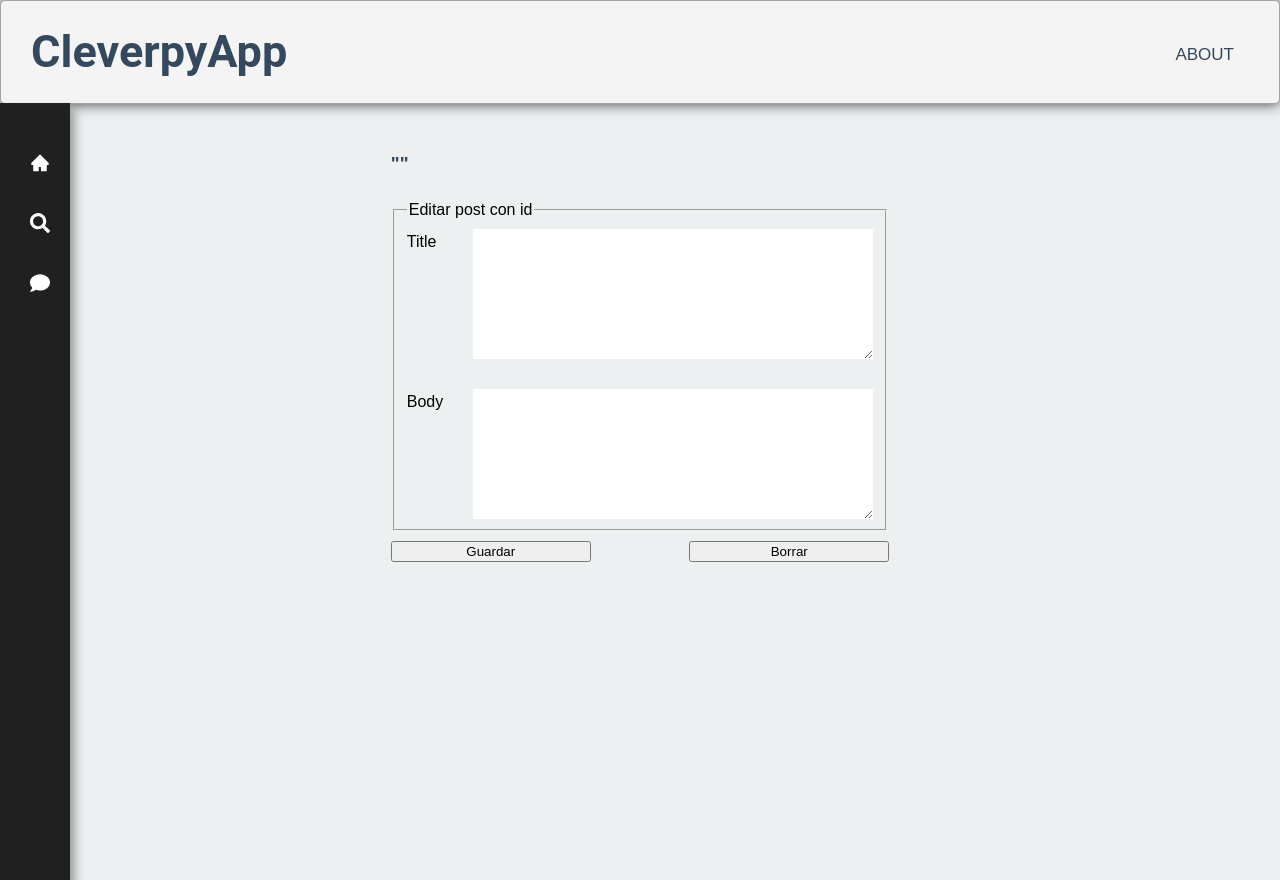
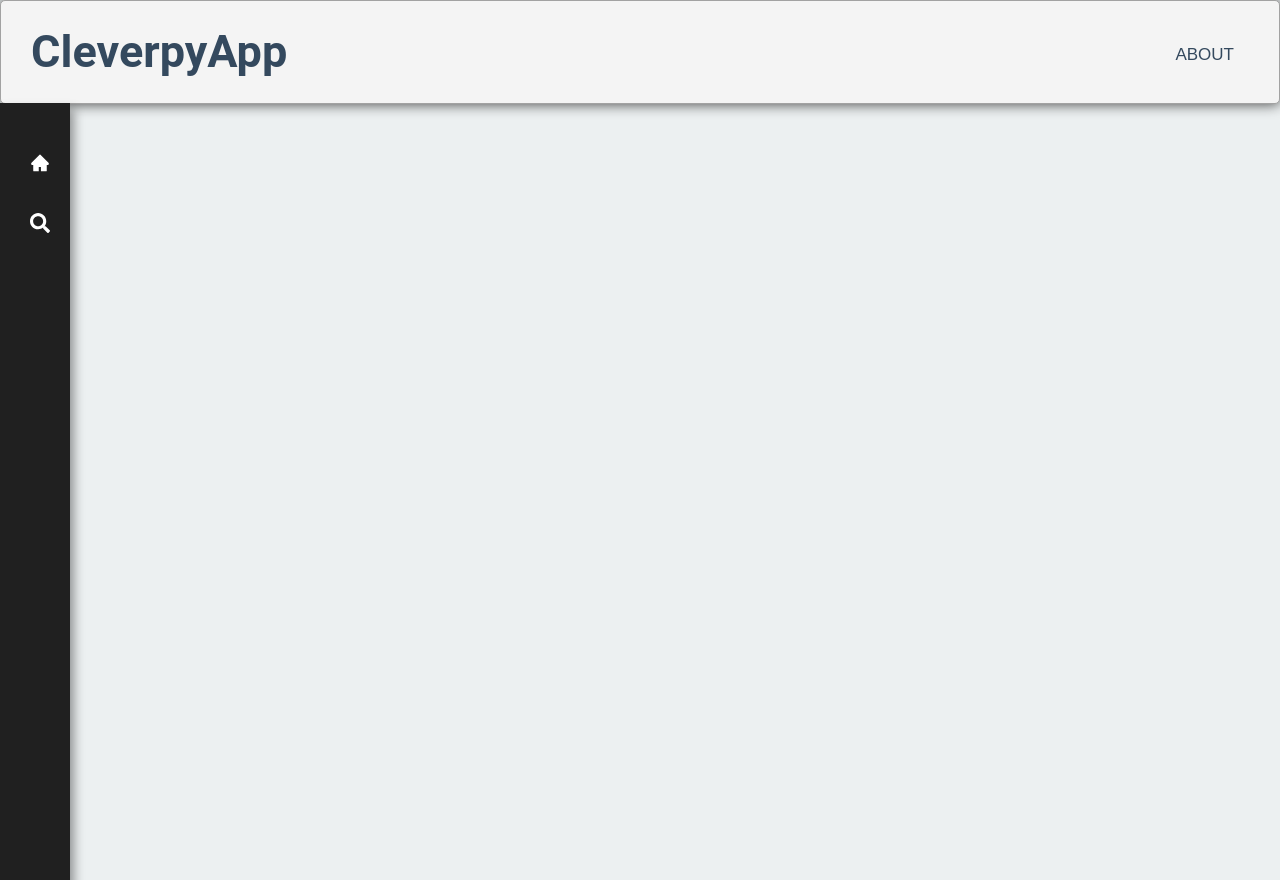
Before and after one commit to Agut14/cleverpy-app, a React (Create React App) app: page /home/edit/1 in a window 1280 px wide. After the commit the page ends 800 px from the top, so only its background shows below. Built offline with nearby package versions, Linux system fonts and the light colour scheme; no server answers.

Commit message:
dialog y borrar posts

```diff
--- a/src/app/components/AlertDialog.tsx
+++ b/src/app/components/AlertDialog.tsx
@@ -2,7 +2,6 @@ import { Button, Dialog, DialogActions, DialogContent, DialogContentText, Dialog
 import { AlertDialogProps } from '../../interfaces/alertDialog';
 
 export const AlertDialog = ( {open, handleClose, handleCloseDelete}: AlertDialogProps) => {
-
 
   return (
     <Dialog
--- /dev/null
+++ b/src/app/hooks/useDialog.ts
@@ -0,0 +1,31 @@
+import { useState } from 'react';
+import { usePosts } from './usePosts';
+
+
+export const useDialog = () => {
+
+    const [open, setIsOpen ] = useState(false);
+
+    const openDialog = ( open: boolean, event: React.FormEvent ) => {
+      event.preventDefault();
+      setIsOpen(open);
+    }
+
+    const handleClose = () => {
+        setIsOpen( !open );
+    };
+
+    const handleCloseDelete = (fn: () => void) => {
+        setIsOpen( !open );
+        fn();
+    };
+
+
+  return {
+    open,
+    setIsOpen,
+    handleClose,
+    handleCloseDelete,
+    openDialog
+  }
+}
--- a/src/app/hooks/usePosts.ts
+++ b/src/app/hooks/usePosts.ts
@@ -1,6 +1,7 @@
-import { useEffect } from "react";
+import { useEffect, useState } from "react";
 import { useSelector } from "react-redux";
 import { useAppDispatch } from "../../hooks";
+import { useForm } from "../../hooks/useForm";
 import { post} from "../../interfaces/postInterface";
 import { RootState } from "../../store/store";
 import { getPosts, updatePosts } from '../slices/post/thunks';
@@ -10,10 +11,14 @@ export const usePosts = () => {
 
     const dispatch = useAppDispatch();
     const { posts, isLoading } = useSelector( (state: RootState ) => state.posts);
+    const  { toggleForm } = useForm();
+
+    useEffect(() => {
+      dispatch(getPosts());
+    }, [ ]);
 
 
-    const deletePost = (event?: React.FormEvent) => {
-      event?.preventDefault();
+    const deletePost = () => {
       console.log('Post borrado con éxito');
     }
 
@@ -25,12 +30,11 @@ export const usePosts = () => {
 
     const updatePostsFromHook = (event: React.FormEvent, id?: number, data?: string) => {
       event?.preventDefault();
+      toggleForm( event );
       dispatch( updatePosts( id ) );
     }
 
-    useEffect(() => {
-        dispatch(getPosts());
-      }, [ ]);
+
 
   return { posts, isLoading, deletePost, getPostById, updatePostsFromHook };
 }
--- a/src/app/pages/ComentariosPage.tsx
+++ /dev/null
@@ -1,7 +0,0 @@
-
-
-export const ComentariosPage = () => {
-  return (
-    <div>ComentariosPage</div>
-  )
-}
--- a/src/app/pages/EditPage.tsx
+++ b/src/app/pages/EditPage.tsx
@@ -1,28 +1,33 @@
-import { useParams } from "react-router-dom"
+import { Navigate, useParams } from "react-router-dom"
 import { usePosts } from '../hooks/usePosts';
 import '../styles/editPageStyles.scss'
 import { useForm } from '../../hooks/useForm';
 import { post } from "../../interfaces/postInterface";
-
-
+import { useMemo, useState } from 'react';
+import { AlertDialog } from '../components/AlertDialog';
+import { useDialog } from '../hooks/useDialog';
 
 
 
 export const EditPage = () => {
 
-    const { id } = useParams();
-
-   const { posts, getPostById, deletePost, updatePostsFromHook } = usePosts();
-  //  const post = getPostById(id); es una forma de hacerlo
-  //aquí va otr
-
-  const post = posts.find(post => String(post.id) === id);
-
-   const { body, title, onHandleChange } = useForm({
+  const { id } = useParams();
+  const { getPostById, deletePost, updatePostsFromHook, isLoading } = usePosts();
+  const { open, openDialog, handleClose, handleCloseDelete } = useDialog();
+  const post = useMemo(() => getPostById( id ), [ id ]);
+  const { isDisabled, toggleForm, body, title, onHandleChange } = useForm({
     body: post?.body,
     title: post?.title
    });
 
+   const updatePostForm = (event: React.FormEvent, id: number | undefined, data: string | undefined) => {
+    updatePostsFromHook(event, id, data);
+    toggleForm(event)
+   }
+
+  if( !post ){
+    return <Navigate to={'/'} />
+  }
 
    const formData: post = {
     userId: post?.userId,
@@ -31,14 +36,11 @@ export const EditPage = () => {
     body: body
    }
 
-   const isDisabled = false;
-
-
+   if(!isLoading){
     return (
       <div className="edit-page-content">
           <div className="edit-form">
-            <h3>"{ post?.title }"</h3>
-
+            <h3>Editar post { id }</h3>
 
             <form action="#">
               <fieldset className="edit-form-fields" disabled={isDisabled}>
@@ -55,14 +57,23 @@ export const EditPage = () => {
                   onChange={(event) => onHandleChange(event.target) } />
               </fieldset>
               <div className="edit-page-buttons">
-                  { isDisabled ? <button>Editar</button> : <button onClick={ (event) => updatePostsFromHook(event, post?.id, JSON.stringify(formData)) }>Guardar</button>}
-                  <button onClick={ (event)=> deletePost(event)}>Borrar</button>
+                  { isDisabled ? <button onClick={ (event) => toggleForm(event) }>Editar</button>
+                  : <button onClick={ (event) => updatePostForm(event, post?.id, JSON.stringify(formData)) }>Guardar</button>}
+                  <button onClick={ (event) => openDialog(true, event) }>Borrar</button>
               </div>
+            </form>
+          </div>
+          <AlertDialog open={open} handleClose={handleClose} handleCloseDelete={() => handleCloseDelete(deletePost)} />
+      </div>
+)
+   }else {
+    return (
+      <div className="edit-page-content">
+      <div>Loading...</div>
+    </div>
+    )
+   }
 
 
-            </form>
-          </div>
-      </div>
-)
 
 }
--- a/src/app/pages/HomePage.tsx
+++ b/src/app/pages/HomePage.tsx
@@ -1,7 +1,7 @@
 import '../styles/cardStyles.scss'
 import { usePosts } from '../hooks/usePosts';
 import { useUsers } from '../hooks/useUsers';
-import { Link } from 'react-router-dom';
+import { NavLink } from 'react-router-dom';
 
 
 export const HomePage = () => {
@@ -26,7 +26,7 @@ export const HomePage = () => {
           </div>
           <div className='card-body'>
              <p>{ post.body }</p>
-             <Link to={`edit/${post.id}`}><button className='edit'>Editar</button></Link>
+             <NavLink to={`/edit/${post.id}`}><button className='edit'>Editar</button></NavLink>
           </div>
           </div>
       ))}
--- a/src/app/slices/post/thunks.ts
+++ b/src/app/slices/post/thunks.ts
@@ -33,7 +33,6 @@ export const updatePosts = ( id?: number, data?: string ) => {
     return async (dispatch: AppDispatch, getState: () => RootState) => {
         dispatch( setLoadingPosts() );
         updatePostFromApi( dispatch, id, data );
-        getPostFromApi( dispatch );
     }
 
 }
--- a/src/hooks/useForm.ts
+++ b/src/hooks/useForm.ts
@@ -6,6 +6,7 @@ export const useForm = (initialForm: formValues = {} ) => {
     const [ isErrorState, setIsErrorState ] = useState( false );
 
     const { body, username, title } = formState;
+    const [ isDisabled, setIsDisabled ] = useState( true );
 
     const onHandleChange = (target: HTMLInputElement | HTMLTextAreaElement) => {
         const { name, value } = target;
@@ -16,6 +17,11 @@ export const useForm = (initialForm: formValues = {} ) => {
             }
         )
     };
+
+    const toggleForm = (event: React.FormEvent) => {
+        event.preventDefault();
+        setIsDisabled( !isDisabled );
+    }
 
     const resetData = ( event: React.FormEvent ) => {
         event.preventDefault();
@@ -37,6 +43,8 @@ export const useForm = (initialForm: formValues = {} ) => {
     onHandleChange,
     resetData,
     isErrorState,
-    sendData
+    sendData,
+    toggleForm,
+    isDisabled
   }
 }
--- a/src/router/InnerRoutes.tsx
+++ b/src/router/InnerRoutes.tsx
@@ -1,7 +1,6 @@
 import { Route, Routes } from "react-router-dom"
 import { AboutPage } from "../app/pages/AboutPage"
 import { BuscarPage } from "../app/pages/BuscarPage"
-import { ComentariosPage } from "../app/pages/ComentariosPage"
 import { HomePage } from "../app/pages/HomePage"
 import { NavBar } from '../ui/components/navbar/NavBar';
 import { SideBar } from "../ui/components/sidebar/SideBar"
@@ -18,8 +17,7 @@ export const InnerRoutes = () => {
             <Route path='home' element={<HomePage />}/>
             <Route path='about' element={<AboutPage />}/>
             <Route path='buscar' element={<BuscarPage />}/>
-            <Route path='comentarios' element={<ComentariosPage />}/>
-            <Route path='home/edit/:id' element={<EditPage />}/>
+            <Route path='edit/:id' element={<EditPage />}/>
 
             <Route path='/' element={<HomePage />}/>
         </Routes>
--- a/src/ui/components/sidebar/SideBar.tsx
+++ b/src/ui/components/sidebar/SideBar.tsx
@@ -27,15 +27,6 @@ export const SideBar = () => {
           </div>
         </NavLink>
 
-        <NavLink to='/comentarios'>
-          <div className='nav-group'>
-            <span><FaComment className='icons'/></span>
-            <li className="nav_items ">
-            <span> Comentarios </span>
-            </li>
-          </div>
-        </NavLink>
-
     </ul>
 </aside>
   )
```
